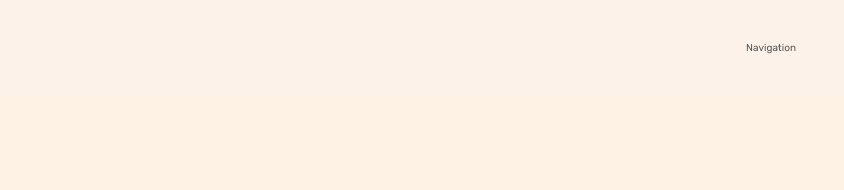
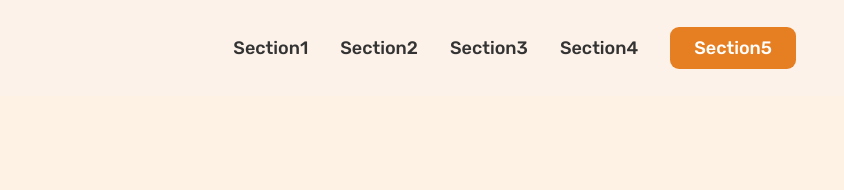
Before and after one commit to hamzaig/omni-food-html-css, a plain HTML site: page index.html in a window 1280 px wide. Shown: the top 190 px of the page, 436-1280 px from the left. Drawn offline with Linux system fonts and the light colour scheme.

Commit message:
Build Navigation

```diff
--- a/css/style.css
+++ b/css/style.css
@@ -6,9 +6,14 @@
   Spacing System(px)
     2-4-8-12-16-24-32-48-64-80-96-128
   Font Weights
-    Default 400
+    Default   400
+    Medium    500
+    Semi-Bold 600
+    Bold      700
   Line Height
-    Default 1
+    Default           1
+    Small             1.05
+    Paragraph Defaut  1.6
 
 -- 02 Colors
   Primary #e67e22
@@ -16,6 +21,8 @@
   Shades  #cf711f
   Accents
   Greys   #555, #333
+-- 03 Border Radius
+  Default: 0.9rem
 
 */
 
@@ -105,6 +112,46 @@ body {
 }
 
 /********************************/
+/* NAVBAR */
+/********************************/
+
+.main-nav-list {
+  display: flex;
+  list-style: none;
+  gap: 3.2rem;
+  align-items: center;
+  /* justify-content: center; */
+}
+
+.main-nav-link:link,
+.main-nav-link:visited {
+  text-decoration: none;
+  display: inline-block;
+  color: #333;
+  font-weight: 500;
+  font-size: 1.8rem;
+  transition: all 0.3s;
+}
+
+.main-nav-link:hover,
+.main-nav-link:active {
+  color: #cf711f;
+}
+
+.main-nav-link.nav-cta:link,
+.main-nav-link.nav-cta:visited {
+  padding: 1.2rem 2.4rem;
+  border-radius: 0.9rem;
+  color: #fff;
+  background-color: #e67e22;
+}
+
+.main-nav-link.nav-cta:hover,
+.main-nav-link.nav-cta:active {
+  background-color: #cf711f;
+}
+
+/********************************/
 /* HERO SECTION */
 /********************************/
 
--- a/index.html
+++ b/index.html
@@ -15,7 +15,15 @@
 <body>
   <header class="header">
     <img src="img/omnifood-logo.png" alt="logo" class="logo">
-    <nav class="main-nav">Navigation</nav>
+    <nav class="main-nav">
+      <ul class="main-nav-list">
+        <li><a href="#" class="main-nav-link">Section1</a></li>
+        <li><a href="#" class="main-nav-link">Section2</a></li>
+        <li><a href="#" class="main-nav-link">Section3</a></li>
+        <li><a href="#" class="main-nav-link">Section4</a></li>
+        <li><a href="#" class="main-nav-link nav-cta">Section5</a></li>
+      </ul>
+    </nav>
   </header>
   <div class="section-hero">
     <div class="hero">
```
